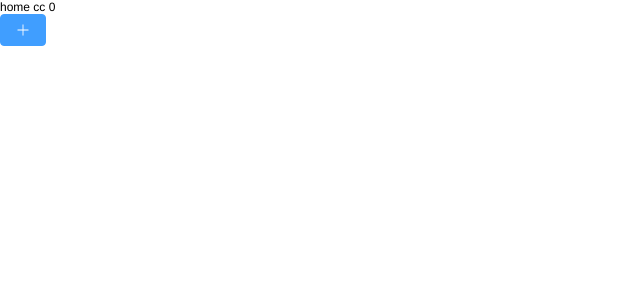
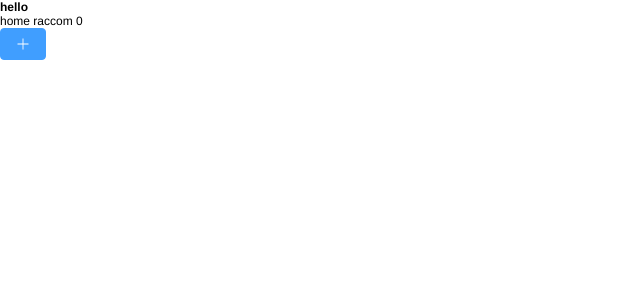
Before and after one commit to Raccom/viteTemplate, a Vue app: page /home in a window 1280 px wide. Shown: the top 300 px of the page, without its empty margins (0-640 px from the left). Built offline with nearby package versions, Linux system fonts and the light colour scheme.

Commit message:
feat: 将全局加载移至路由守卫， 补充项目描述

```diff
--- a/index.html
+++ b/index.html
@@ -1,13 +1,16 @@
 <!doctype html>
 <html lang="en">
+
 <head>
   <meta charset="UTF-8" />
   <link rel="icon" type="image/svg+xml" href="/vite.svg" />
   <meta name="viewport" content="width=device-width, initial-scale=1.0" />
   <title>Cc</title>
 </head>
+
 <body>
   <div id="app"></div>
   <script type="module" src="/src/main.js"></script>
 </body>
+
 </html>
--- a/src/App.vue
+++ b/src/App.vue
@@ -5,13 +5,6 @@
 </template>
 
 <script setup>
-import {reactive, getCurrentInstance} from 'vue';
-
-const {proxy} = getCurrentInstance();
-
-setTimeout(() => {
-    proxy.$ElLoading.close();
-}, 500)
 </script>
 
 <style lang="scss">
--- /dev/null
+++ b/src/components/HelloWorld.vue
@@ -0,0 +1,9 @@
+<script setup>
+
+</script>
+
+<template>
+    <h1>hello</h1>
+</template>
+
+<style scoped lang="scss"></style>
--- a/src/main.js
+++ b/src/main.js
@@ -2,7 +2,6 @@ import { createApp } from 'vue';
 import App from './App.vue';
 import router from './router/index.js'
 import { createPinia } from 'pinia';
-import { ElLoading } from 'element-plus';
 import 'element-plus/es/components/loading/style/css';
 import * as ElementPlusIconsVue from '@element-plus/icons-vue'
 
@@ -13,8 +12,4 @@ for (const [key, component] of Object.entries(ElementPlusIconsVue)) {
   app.component(key, component)
 }
 
-app.config.globalProperties.$ElLoading = ElLoading.service({
-    text: '加载中...'
-});
-
 app.use(router).use(store).mount('#app');
--- a/src/pages/Home/Home.vue
+++ b/src/pages/home/index.vue
@@ -1,4 +1,5 @@
 <template>
+    <HelloWorld></HelloWorld>
     <div>
         home
         {{ username }}
@@ -12,6 +13,7 @@
 <script setup>
 import { storeToRefs } from 'pinia';
 import { useStore } from '@/store';
+import HelloWorld from '../../components/helloWorld.vue';
 
 const store = useStore();
 const { username } = storeToRefs(store);
--- a/src/router/index.js
+++ b/src/router/index.js
@@ -1,5 +1,6 @@
-import {createRouter, createWebHistory} from 'vue-router'
-import Home from '@/pages/Home/Home'
+import {createRouter, createWebHistory} from 'vue-router';
+import {ElLoading} from 'element-plus';
+import Home from '@/pages/home';
 
 const routes = [
     {
@@ -23,5 +24,15 @@ const router = createRouter({
     routes
 })
 
+router.beforeEach((to, from, next) => {
+    const loadingInstance = ElLoading.service({text: '加载中...'});
+
+    // login code
+    setTimeout(() => {
+        loadingInstance.close();
+        next();
+    }, 500)
+})
+
 // 导出路由
 export default router
--- a/src/store/index.js
+++ b/src/store/index.js
@@ -1,7 +1,7 @@
 import {defineStore} from 'pinia'
 
 export const useStore = defineStore('store', () => {
-    const username = ref('cc');
+    const username = ref('raccom');
     return {
         username
     }
--- a/vite.config.js
+++ b/vite.config.js
@@ -1,16 +1,14 @@
-import vue from '@vitejs/plugin-vue'
-import { defineConfig } from 'vite'
-import { resolve } from 'path'
-import AutoImport from 'unplugin-auto-import/vite'
-import Components from 'unplugin-vue-components/vite'
-import { ElementPlusResolver } from 'unplugin-vue-components/resolvers'
-import IconsResolver from 'unplugin-icons/resolver'
-import Icons from 'unplugin-icons/vite'
-import viteCompression from 'vite-plugin-compression'
+import vue from '@vitejs/plugin-vue';
+import { defineConfig } from 'vite';
+import { resolve } from 'path';
+import AutoImport from 'unplugin-auto-import/vite';
+import Components from 'unplugin-vue-components/vite';
+import { ElementPlusResolver } from 'unplugin-vue-components/resolvers';
+import IconsResolver from 'unplugin-icons/resolver';
+import Icons from 'unplugin-icons/vite';
+import viteCompression from 'vite-plugin-compression';
 
-const pathResolve = (dir) => {
-    return resolve(__dirname, ".", dir)
-}
+const pathResolve = (dir) => resolve(__dirname, ".", dir);
 
 export default defineConfig({
     publicDir: "public",
```
Also changed, not shown: 1 other file (tests, documents, lock files or other folders). Lines whose indentation alone changed are shown as unchanged.
